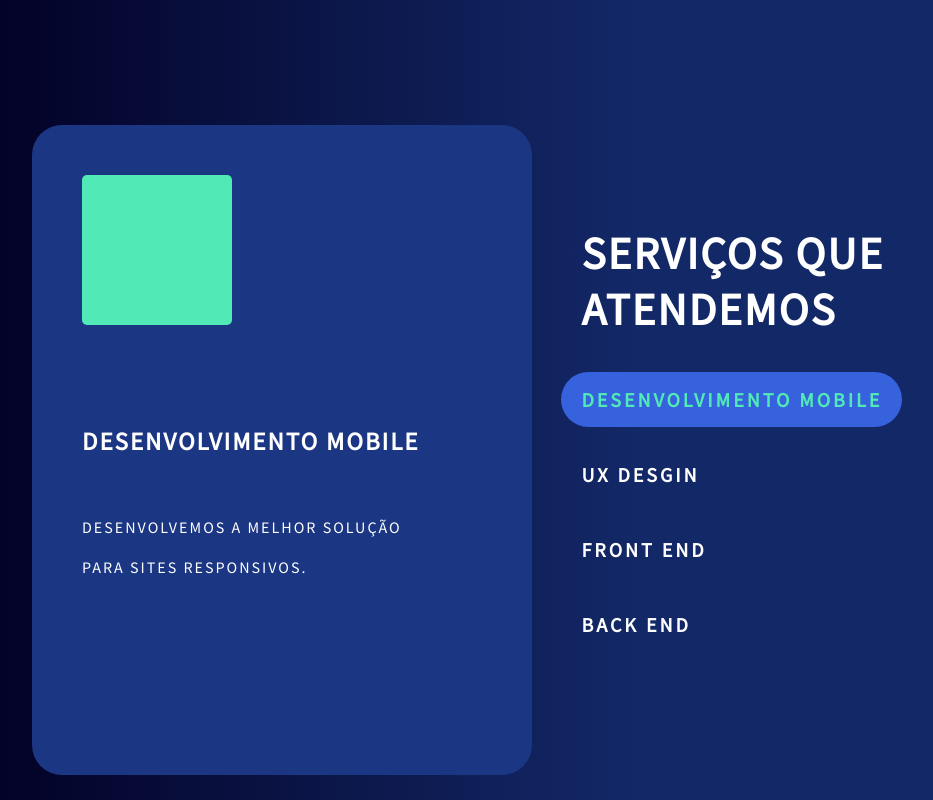
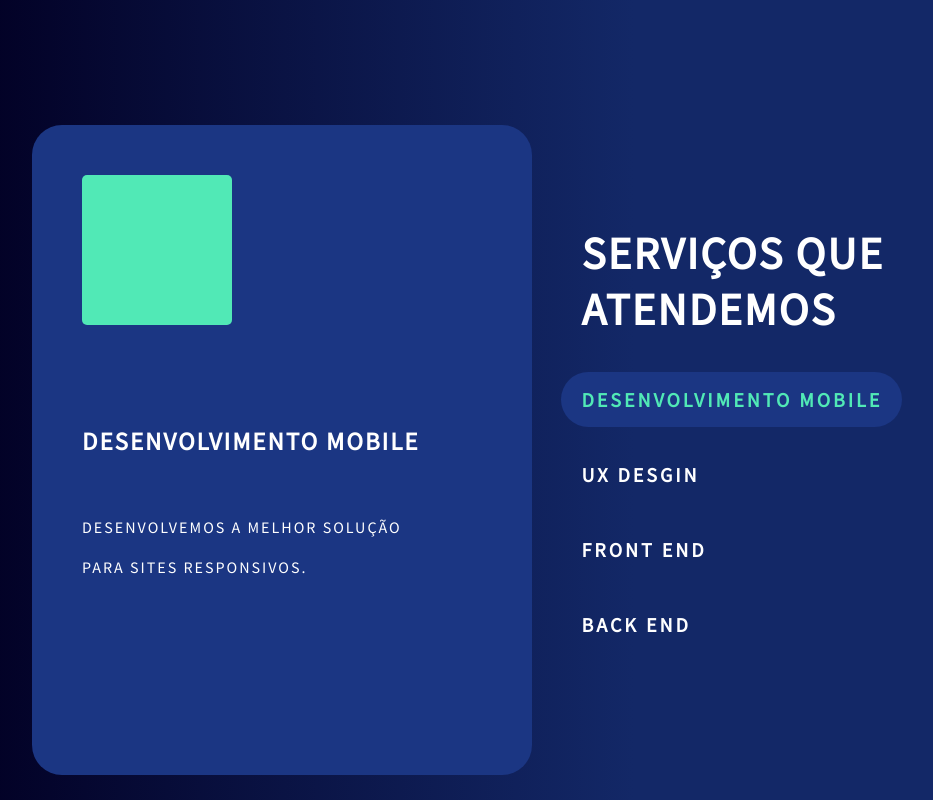
Before and after one commit to gnrfilipe04/efive, a plain HTML site: page index.html in a window 1280 px wide. In both pictures the pointer is over the link "DESENVOLVIMENTO MOBILE". Shown: the whole page, without its empty margins (32-965 px from the left). Drawn offline with Linux system fonts and the light colour scheme.

Commit message:
change color

```diff
--- a/css/style.css
+++ b/css/style.css
@@ -286,7 +286,7 @@ header nav ul li a:active {
 }
 
 .services ul li a:hover {
-    background-color: #3662dd;
+    background-color: #1b3683;
     padding-top: 1.5rem;
     padding-bottom: 1.5rem;
     padding-left: 2rem;
```
